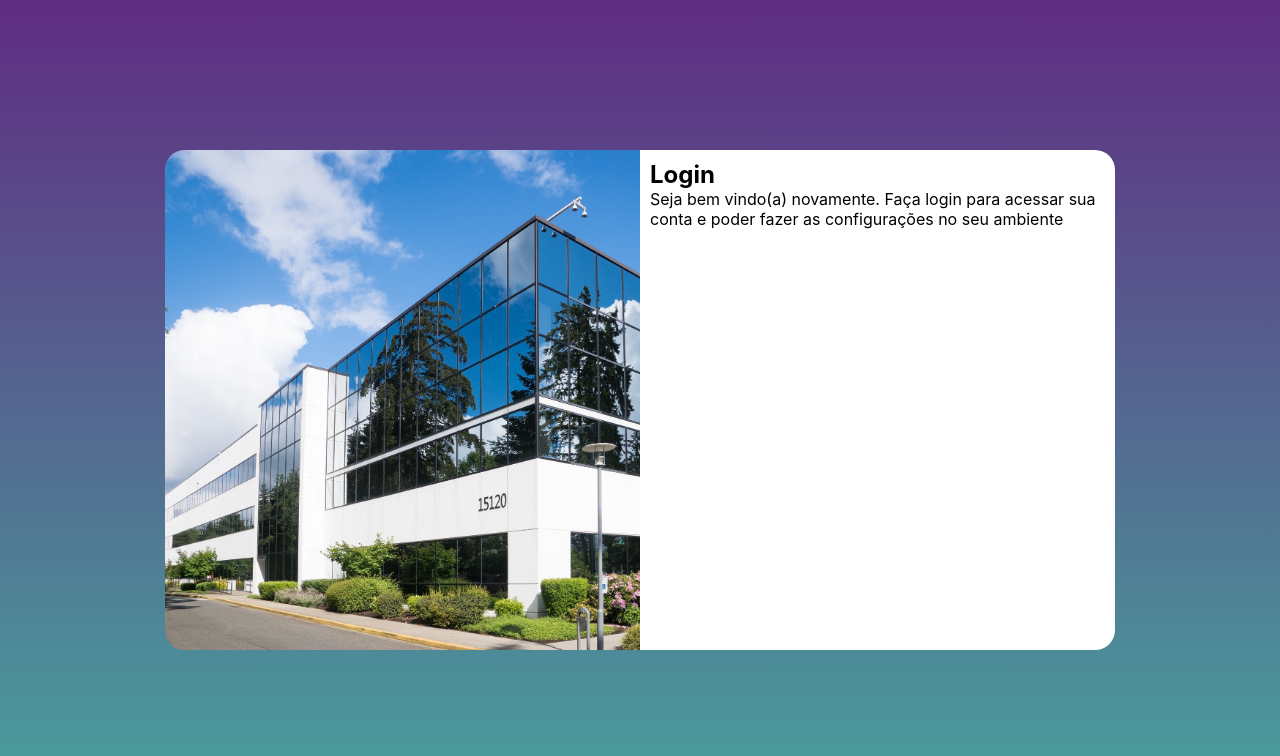
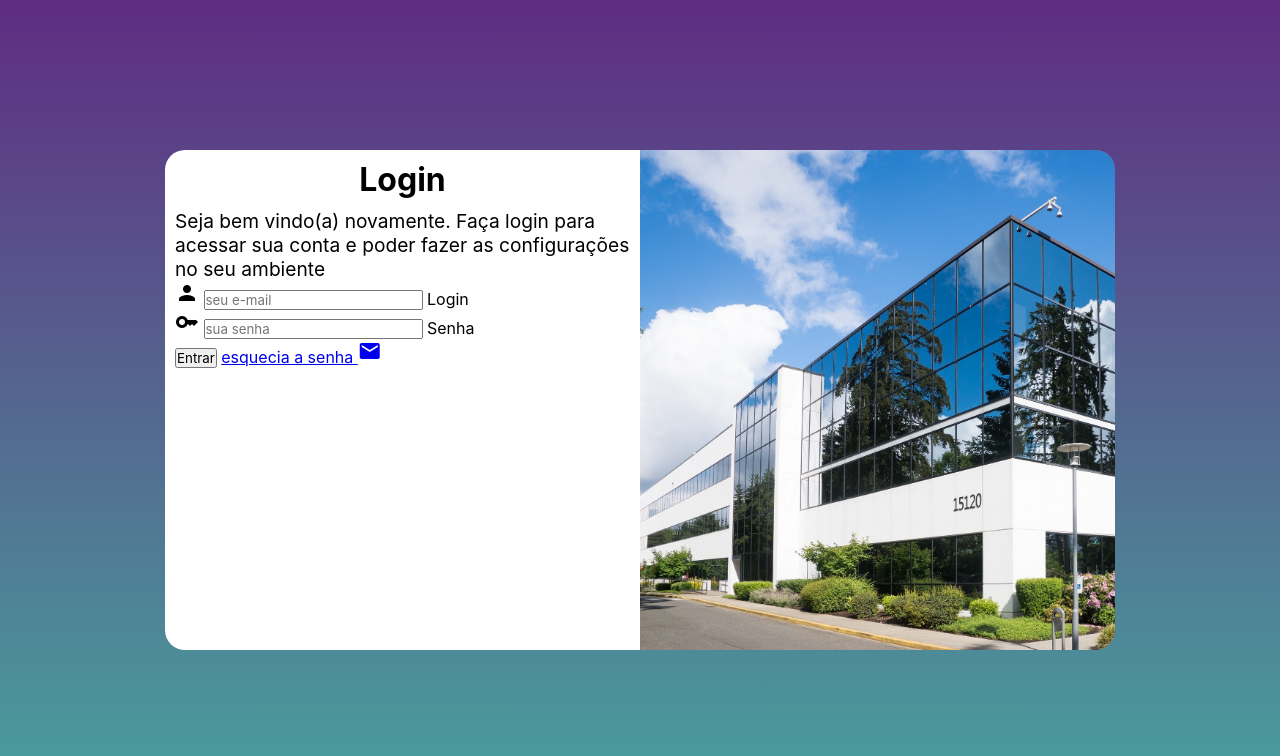
Before and after one commit to JeerTeles/projeto-login, a plain HTML site: page index.html in a window 1280 px wide. Drawn offline with Linux system fonts and the light colour scheme.

Commit message:
Adicionei o formulario

```diff
--- a/estilos/media-query.css
+++ b/estilos/media-query.css
@@ -43,14 +43,22 @@ Grande: acima de 1200px
     }
 
     section#login > div#imagem{
-        float: left;
+        float: right;
         width: 50%;
         height: 100%;
     }
 
     section#login > div{
-        float: right;
+        float: left;
         width: 50%;
+    }
+
+    div#formulario > h1{
+        font-size: 2em;
+    }
+
+    div#formulario > p{
+        font-size: 1.2em;
     }
 
 
--- a/estilos/style.css
+++ b/estilos/style.css
@@ -33,7 +33,7 @@ section#login{
     overflow: hidden;
 
     background-color: white;
-    width: 250px;
+    width: 280px;
     height: 500px;
     border-radius: 20px;
     box-shadow: 0px 0px 10 rgba(0, 0, 0, 0.450);
@@ -54,3 +54,12 @@ section#login > div#formulario{
     display: block;
     padding: 10px;
 }
+
+div#formulario > h1{
+     text-align: center;
+     margin-bottom: 10px;
+}
+
+div#formulario > p{
+    font-size: 0.8em;
+}
--- a/index.html
+++ b/index.html
@@ -5,6 +5,7 @@
     <meta http-equiv="X-UA-Compatible" content="IE=edge">
     <meta name="viewport" content="width=device-width, initial-scale=1.0">
     <title>Login</title>
+    <link href="https://fonts.googleapis.com/icon?family=Material+Icons" rel="stylesheet" />
     <link rel="stylesheet" href="estilos/style.css">
     <link rel="stylesheet" href="estilos/media-query.css">
 </head>
@@ -18,6 +19,20 @@
                 <h1>Login</h1>
                 <p>Seja bem vindo(a) novamente. Faça login para acessar sua conta e poder fazer as configurações no seu ambiente </p>
                 <form action="login.php" methodo="post">
+                    <div class="campo">
+                        <i class="material-icons">person</i>
+                        <input type="email" name="email" id="iemail" placeholder="seu e-mail" autocomplete="email" required maxlength="30">
+                        <label for="iemail">Login</label>
+                    </div>
+                    <div class="campo">
+                        <i class="material-icons">key</i>
+                        <input type="password" name="senha" id="isenha" placeholder="sua senha" autocomplete="current-password" required minlength="8" maxlength="20">
+                        <label for="isenha">Senha</label>
+                    </div>
+                    <input type="submit" value="Entrar">
+                    <a href="esqueci.html">
+                        esquecia a senha <i class="material-icons">mail</i>
+                    </a>
                 </form>
             </div>
         </section>
```
